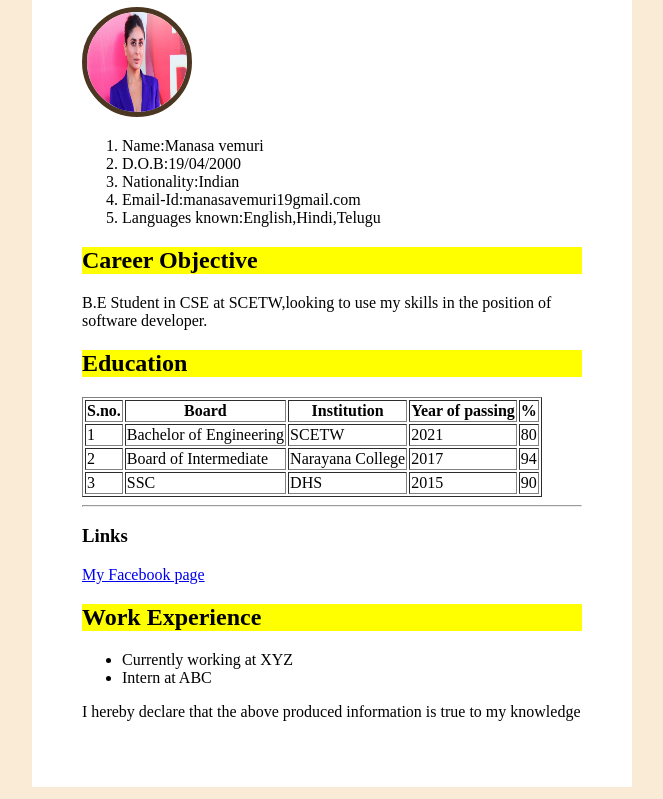
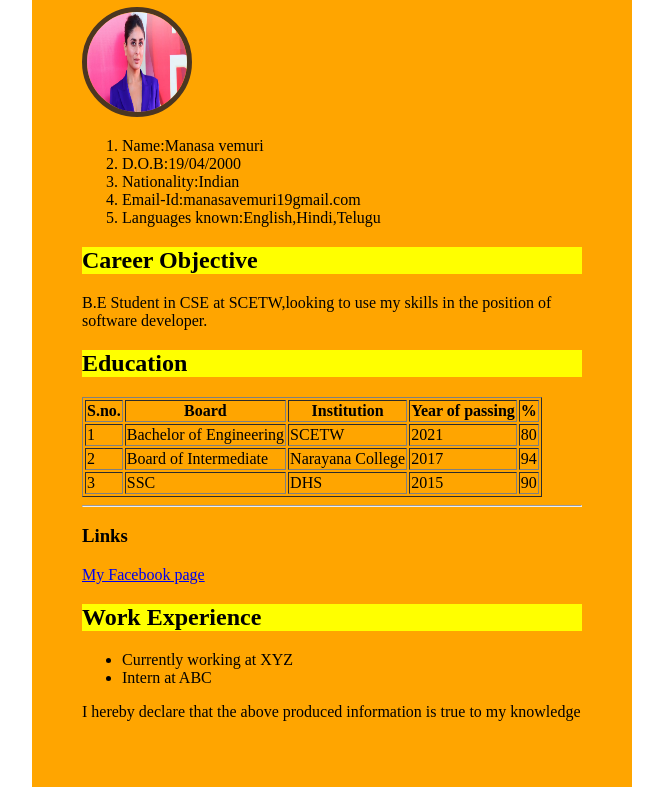
Before and after one commit to manasavemuri19/manasavemuri19.github.io, a plain HTML site: page index.html in a window 1280 px wide. Shown: the part 223-1022 px from the top of the page, without its empty margins (308-971 px from the left). Drawn offline with Linux system fonts and the light colour scheme.

Commit message:
Initial commit

```diff
--- a/index.html
+++ b/index.html
@@ -9,7 +9,7 @@
         <link href="style.css" type="text/css" rel="stylesheet">
     </head>
     <Body>
-        <div id="box">
+        <div id="box" class="container">
          <h1 id="first">Manasa Vemuri</h1>
             <img id="image" src="images/kk.jpeg"/>
         <ol>
--- a/style.css
+++ b/style.css
@@ -9,14 +9,14 @@ h2{
 }
 #box
 {
-    background:white;
+
     width:500px;
     margin:100px auto;
     padding:50px;
 }
-body
+.container
 {
-    background:#FAEBD7
+    background:orange;
 }
 #image{
     width:100px;
```
Also changed, not shown: 1 other file.
